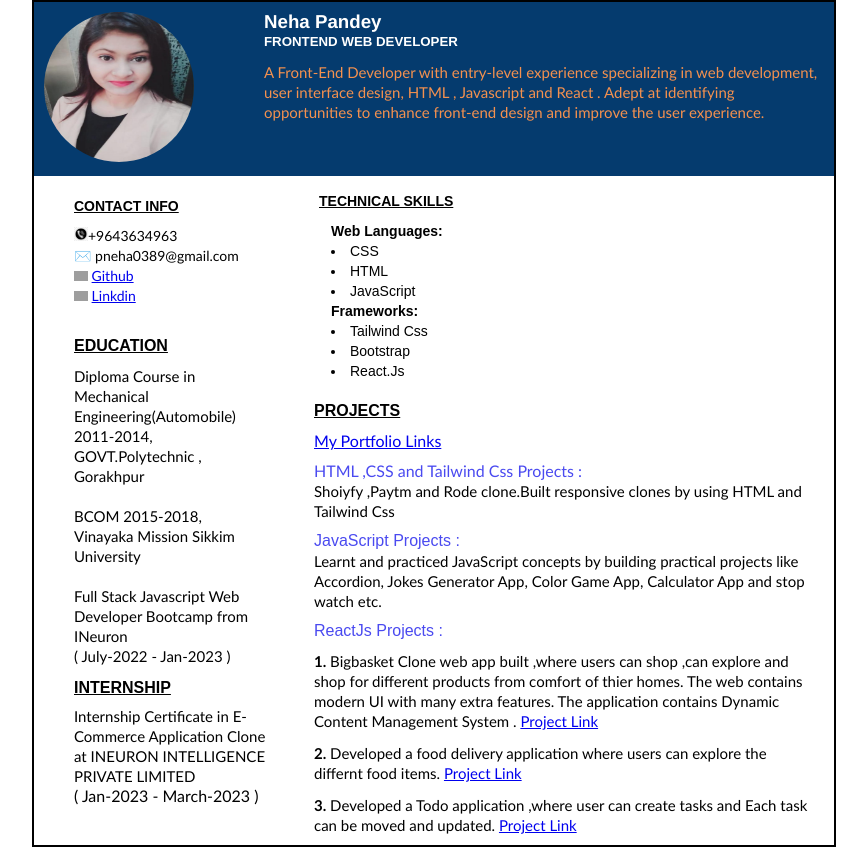
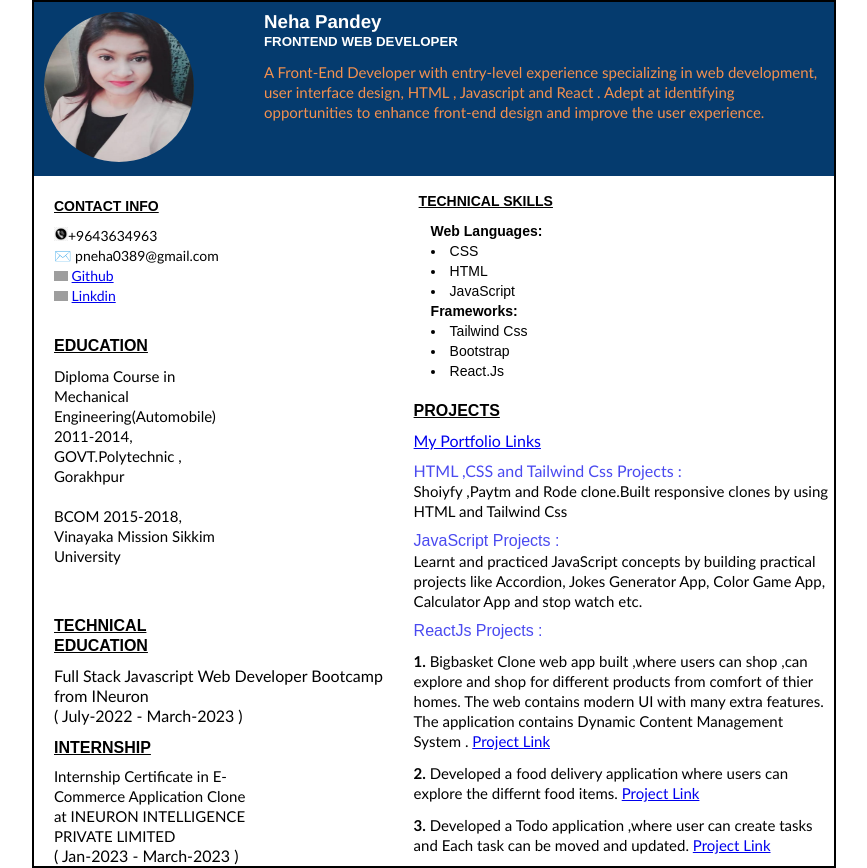
Before and after one commit to nehapandey-dev/myresume, a plain HTML site: page index.html in a window 1280 px wide. Shown: the whole page, without its empty margins (206-1073 px from the left). Before the commit the page ends 847 px from the top, so only its background shows below. Drawn offline with Linux system fonts and the light colour scheme; grey boxes are pictures that could not be loaded.

Commit message:
index.html
technical course updated

```diff
--- a/index.html
+++ b/index.html
@@ -62,10 +62,18 @@
 
                     <p>BCOM 2015-2018,<br>Vinayaka Mission Sikkim University</p><br>
 
-                    <p>Full Stack Javascript Web Developer Bootcamp from INeuron</p>
-                    <p>( July-2022 - Jan-2023 ) </p>
 
                 </div>
+
+            <div class="education">
+                    <h4
+                        style=" margin-bottom:10px;margin-top: 30px; font-family: sans-serif;text-decoration: underline; width: 150px;">
+                        TECHNICAL EDUCATION</h4>
+                </div>
+
+            <p>Full Stack Javascript Web Developer Bootcamp from INeuron</p>
+                    <p>( July-2022 - March-2023 ) </p>
+
                 <div>
                     <div class="intern">
                         <h4 style="margin-top: 12px; font-family: sans-serif;text-decoration: underline;">INTERNSHIP
```
